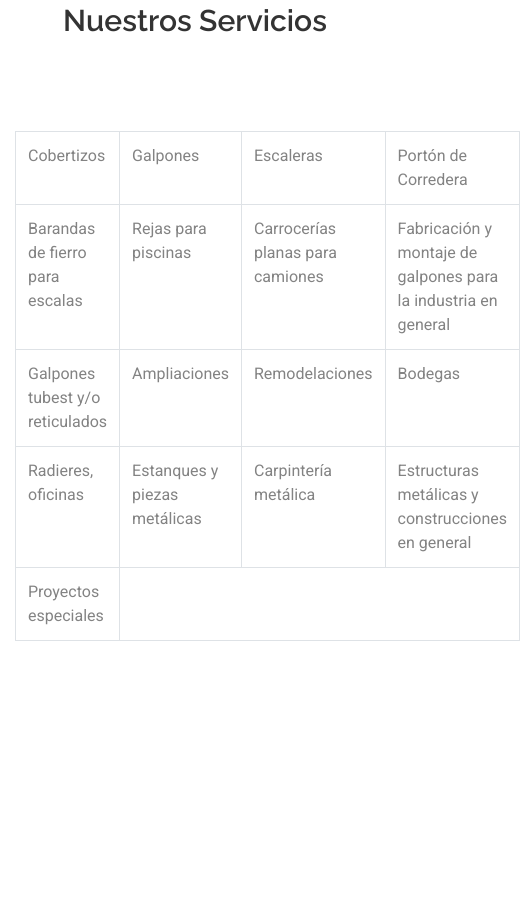
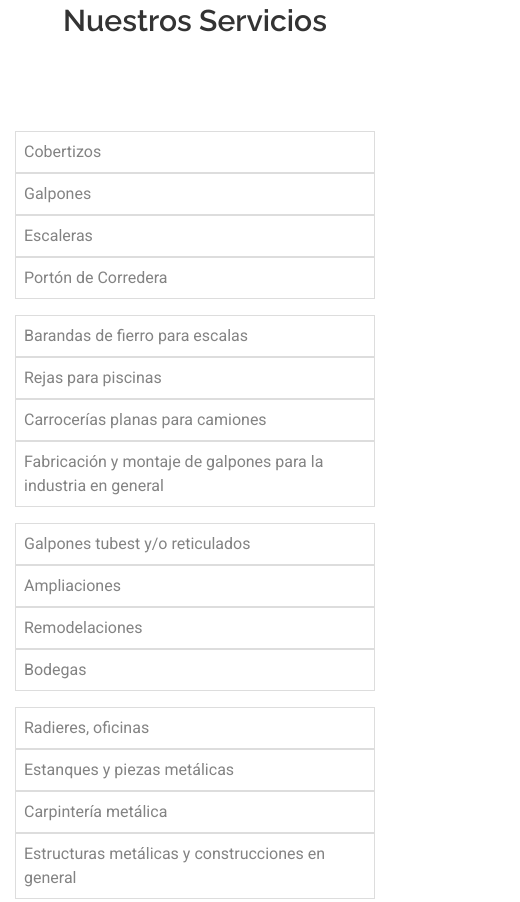
Before and after one commit to alealmonacid/rediseno_gmetal, a plain HTML site: page index.html in a window 390 px wide. Shown: the part 1809-2711 px from the top of the page, 520 px wide, since content can reach past the window. Drawn offline with nearby package versions, Linux system fonts and the light colour scheme; some packages are replaced by stand-ins of ours; a script that the page names is missing; a web font is replaced by a local one.

Commit message:
se actualiza css

```diff
--- a/css/style.css
+++ b/css/style.css
@@ -2066,3 +2066,23 @@ nav .navbar-nav li:last-child a {
     width: 150px;
     padding: 20px;
 }
+@media (max-width: 768px) {
+    .table-responsive table {
+      width: 100%;
+      border-collapse: collapse;
+    }
+
+    .table-responsive table tr {
+      display: block;
+      width: 100%;
+      margin-bottom: 1em;
+    }
+
+    .table-responsive table td {
+      display: block;
+      width: 100%;
+      box-sizing: border-box;
+      padding: 0.5em;
+      border: 1px solid #ddd;
+    }
+  }
```
